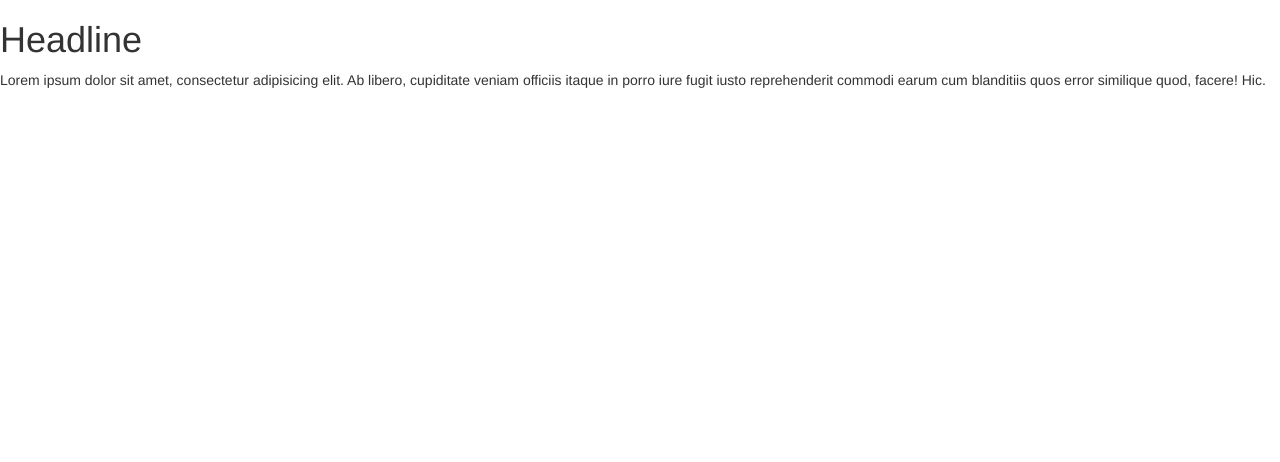
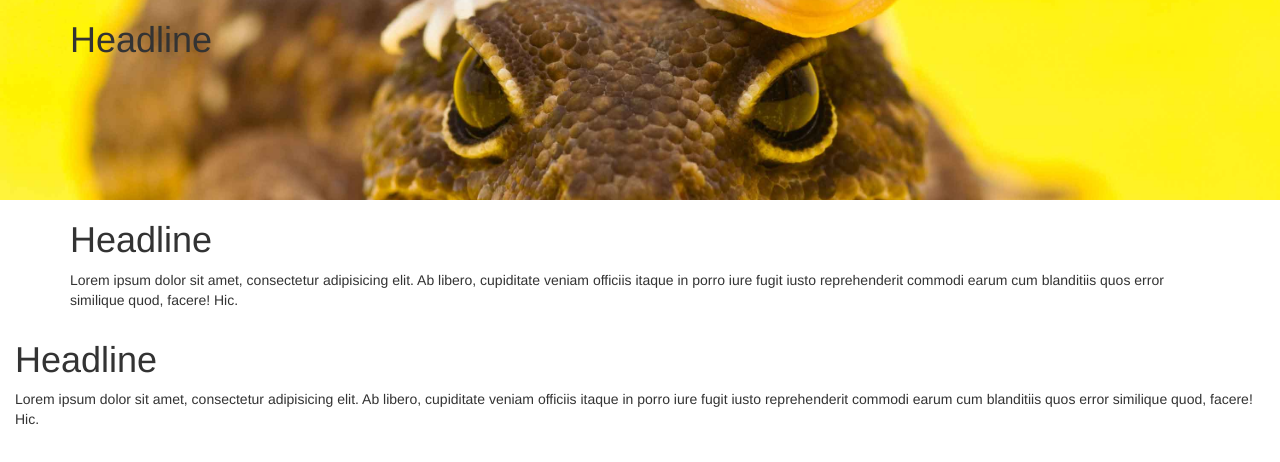
Before and after one commit to planetoftheweb/bootstrap, a website: page builds/bootstrap/index.html in a window 1280 px wide. Drawn offline with Linux system fonts and the light colour scheme.

Commit message:
02_01 Added containers

```diff
--- a/builds/bootstrap/css/styles.css
+++ b/builds/bootstrap/css/styles.css
@@ -0,0 +1,6 @@
+.bgimage {
+  background-image: url('../images/reptiles.jpg');
+  background-position: center center;
+  background-size: cover;
+  height: 200px;
+}
--- a/builds/bootstrap/index.html
+++ b/builds/bootstrap/index.html
@@ -9,9 +9,25 @@
   <title>Bootstrap</title>
 </head>
 <body>
+
+
+<header class="bgimage">
+  <div class="container">
+    <h1>Headline</h1>
+  </div>
+</header>
+
+
+<div class="container">
 <h1>Headline</h1>
 <p>Lorem ipsum dolor sit amet, consectetur adipisicing elit. Ab libero, cupiditate veniam officiis itaque in porro iure fugit iusto reprehenderit commodi earum cum blanditiis quos error similique quod, facere! Hic.</p>
+</div>
 
+
+<div class="container-fluid">
+<h1>Headline</h1>
+<p>Lorem ipsum dolor sit amet, consectetur adipisicing elit. Ab libero, cupiditate veniam officiis itaque in porro iure fugit iusto reprehenderit commodi earum cum blanditiis quos error similique quod, facere! Hic.</p>
+</div>
 <script src="js/jquery-2.1.4.min.js"></script>
 <script src="js/bootstrap.min.js"></script>
 <script src="js/script.js"></script>
```
Also changed, not shown: builds/bootstrap/images/reptiles.jpg (added).
